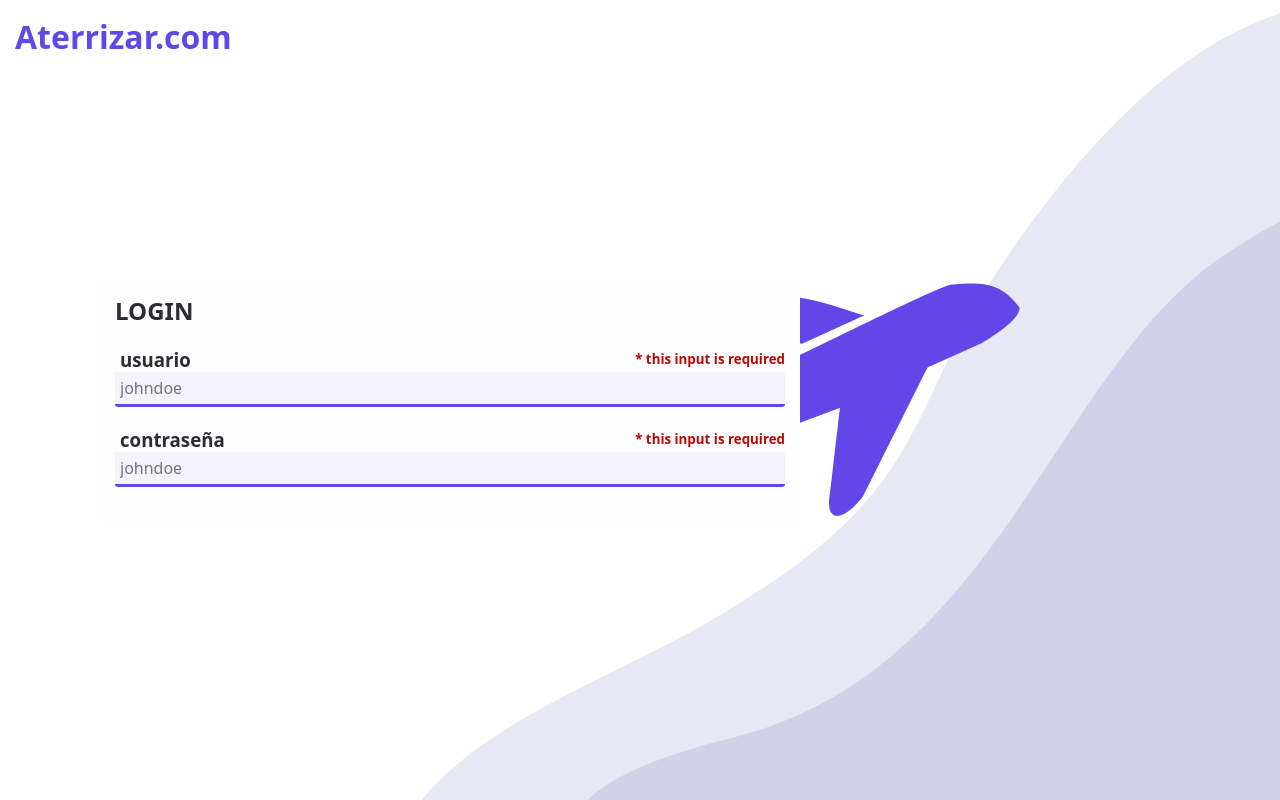
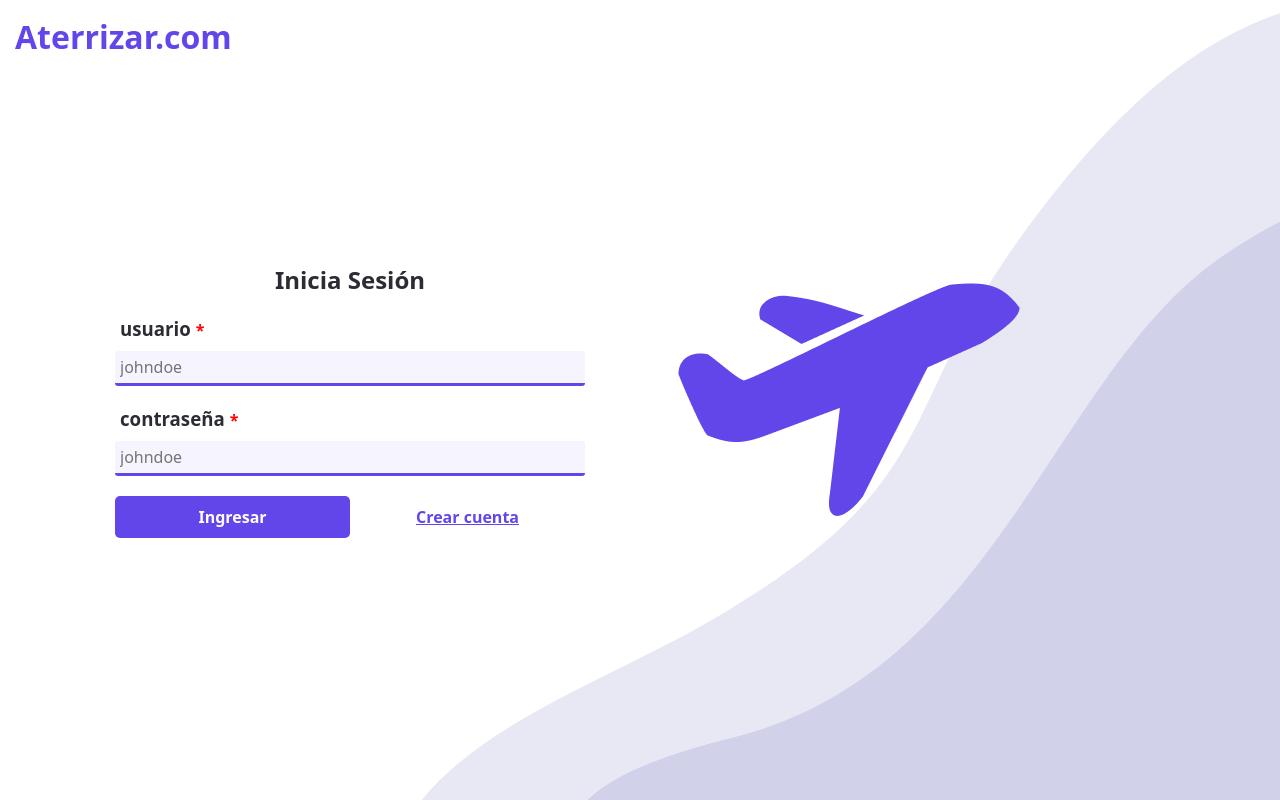
Before and after one commit to BraulioSG/Travel-Agancy-FE, a React (Vite) app: page /login in a window 1280 px wide. Built offline with nearby package versions, Linux system fonts and the light colour scheme; a web font is replaced by a local one.

Commit message:
signup-login-done

```diff
--- a/src/App.jsx
+++ b/src/App.jsx
@@ -9,7 +9,6 @@ import Home from './Pages/Home';
 import NotFound from './Pages/NotFound';
 import Account from './Pages/Account';
 import Login from './Pages/Login';
-import Signup from './Pages/Signup';
 function App() {
     useEffect(() => {
         AOS.init();
@@ -21,7 +20,6 @@ function App() {
                 <Route path="/" component={Home} />
                 <Route path="/account" component={Account} />
                 <Route path="/login" component={Login} />
-                <Route path="/signup" component={Signup} />
                 <Route path="/404" component={NotFound} />
 
                 {/* if path not found then redirect */}
--- a/src/Components/InputField.jsx
+++ b/src/Components/InputField.jsx
@@ -8,7 +8,7 @@ function InputField(props) {
             <div className="input-field">
                 <label className="input-label" htmlFor={name}>
                     {label ?? name}
-                    <span>{required ? ' * this input is required' : ''}</span>
+                    <span>{required ? '*' : ''}</span>
                 </label>
                 <input
                     className="input-input"
--- a/src/Components/InputField.scss
+++ b/src/Components/InputField.scss
@@ -7,18 +7,16 @@
 
     overflow: hidden;
     .input-label{
+        user-select: none;
         font-size: 14pt;
         font-weight: bold;
         display: block;
-        margin: 0 5px;
-        width: 100%;
-        display: flex;
-        align-items: center;
-        justify-content: space-between;
+        margin: 0 5px 10px;
         span{
-            font-size: 10pt;
+            margin-left: 5px;
+            font-size: 12pt;
             vertical-align: center;
-            color: rgb(191, 6, 6);
+            color: red;
             text-align: right;
             margin-right: 5px;
         }
@@ -38,9 +36,5 @@
             background-color: #6146ea0f;
             border-color: $purple;
         }
-
-        &:invalid {
-            border-color: red;
-        }
     }
 }
--- a/src/Pages/Login.jsx
+++ b/src/Pages/Login.jsx
@@ -3,8 +3,15 @@ import './Login.scss';
 
 //components
 import InputField from '../Components/InputField';
+import { useState } from 'react';
 
 function Login() {
+    const [formSetup, setFormSetup] = useState('');
+    const toggleForm = evt => {
+        evt.preventDefault();
+        if (formSetup === '') setFormSetup('login-form-show-signup');
+        else setFormSetup('');
+    };
     return (
         <>
             <div className="login">
@@ -18,8 +25,42 @@ function Login() {
                     </div>
                 </div>
                 <div className="login-form-container">
+                    <div className={`login-form-scroll ${formSetup}`}>
                         <form className="login-form">
-                        <h2>LOGIN</h2>
+                            <h2>Inicia Sesión</h2>
+                            <InputField
+                                name="usuario"
+                                type="text"
+                                placeholder="johndoe"
+                                required={true}
+                                handler={() => {}}
+                            />
+                            <InputField
+                                name="contraseña"
+                                type="text"
+                                placeholder="johndoe"
+                                required={true}
+                            />
+                            <div className="login-form-buttons">
+                                <button className="login-form-button-main">
+                                    Ingresar
+                                </button>
+                                <button
+                                    className="login-form-button-secondary"
+                                    onClick={toggleForm}
+                                >
+                                    Crear cuenta
+                                </button>
+                            </div>
+                        </form>
+                        <form className="login-form">
+                            <h2>Crear Cuenta</h2>
+                            <InputField
+                                name="email"
+                                type="text"
+                                placeholder="johndoe"
+                                required={true}
+                            />
                             <InputField
                                 name="usuario"
                                 type="text"
@@ -32,7 +73,19 @@ function Login() {
                                 placeholder="johndoe"
                                 required={true}
                             />
+                            <div className="login-form-buttons">
+                                <button className="login-form-button-main">
+                                    Ingresar
+                                </button>
+                                <button
+                                    className="login-form-button-secondary"
+                                    onClick={toggleForm}
+                                >
+                                    Ya tengo Cuenta{' '}
+                                </button>
+                            </div>
                         </form>
+                    </div>
                 </div>
             </div>
         </>
--- a/src/Pages/Login.scss
+++ b/src/Pages/Login.scss
@@ -22,7 +22,7 @@
             position: absolute;
             bottom: -5%;
             right: -10%;
-            animation:  login-curves 2s ease-in-out;
+            animation:  login-curves 1.5s ease-in-out;
             img{
                 width: 80vw;
             }
@@ -31,16 +31,71 @@
             position: absolute;
             right: 20%;
             bottom: 30%;
-            animation: login-plane 2.5s ease-in-out ;
+            animation: login-plane 1.7s ease-in-out ;
         }
 
     }
 
     .login-form-container{
-        width: 700px;
+        width: 100%;
+        max-width: 500px;
         margin-left: 100px;
-        padding: 15px;
-        background-color: $white;
+        overflow: hidden;
+        background-color: rgba(255,255,255,0.5);
+        backdrop-filter: blur(50px);
+        border-radius: 10px;
+        animation: login-form 2s ease-in-out;
+        .login-form-scroll{
+            width: 200%;
+            display: flex;
+            align-items: center;
+            transition: 0.3s ease;
+            //transform: translate(-50%);
+            .login-form{
+                h2{
+                    width: 100%;
+                    text-align: center;
+                }
+                padding: 15px;
+                width: 100%;
+
+                .login-form-buttons{
+                    display: flex;
+                    flex-wrap: wrap;
+                    justify-content: center;
+                    margin: auto;
+                    button{
+                        width: 50%;
+                        min-width: 200px;
+                        padding: 10px;
+                        border: none;
+                        transition: transform 0.3s ease;
+                        font-weight: bold;
+                        font-size: 12pt;
+                        &:hover{
+                            cursor: pointer;
+                            transform: scale(1.05);
+                        }
+
+                    }
+
+                    .login-form-button-main{
+                        color: $white;
+                        border-radius: 5px;
+                        background-color: $purple;
+                    }
+                    .login-form-button-secondary{
+                        background: none;
+                        color: $purple;
+                        text-decoration: underline;
+                    }
+                }
+            }
+        }
+        .login-form-show-signup{
+            transform: translate(-50%);
+        }
+
     }
 }
 
@@ -58,3 +113,53 @@
         transform: translate(-200%, 200%) scale(0);
     }
 }
+
+@keyframes login-form {
+    from {
+        transform: scale(0.5);
+        opacity: 0;
+    }
+}
+
+@debug $medium;
+@media only screen and (max-width: $medium) {
+    .login{
+        justify-content: center;
+        .login-title{
+
+            text-align: center;
+        }
+
+        .login-form-container{
+            margin-left: 0;
+            margin-bottom: 150px;
+        }
+
+        .login-decoration{
+            .login-plane{
+                bottom: 5%;
+                right: 30%;
+                img{
+                    width: 300px;
+                }
+
+            }
+        }
+
+
+    }
+}
+@media only screen and (max-width: $large) {
+    .login{
+        .login-decoration{
+            .login-plane{
+                bottom: 15%;
+                right: 10%;
+                img{
+                    width: 300px;
+                }
+
+            }
+        }
+    }
+}
--- a/src/Pages/Signup.jsx
+++ /dev/null
@@ -1,9 +0,0 @@
-function Signup() {
-    return (
-        <>
-            <h1>Login</h1>
-        </>
-    );
-}
-
-export default Signup;
```
Also changed, not shown: src/Pages/Signup.scss (deleted). Lines whose indentation alone changed are shown as unchanged.
